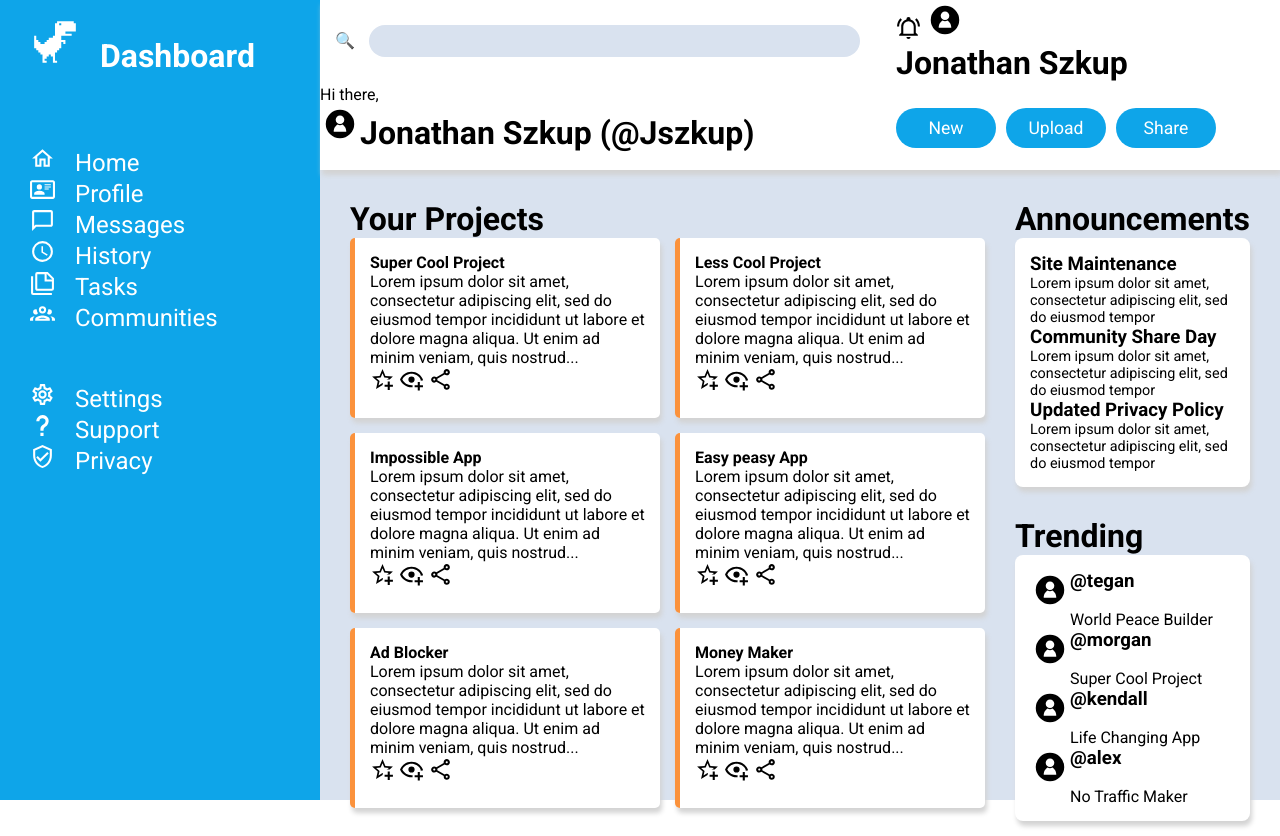
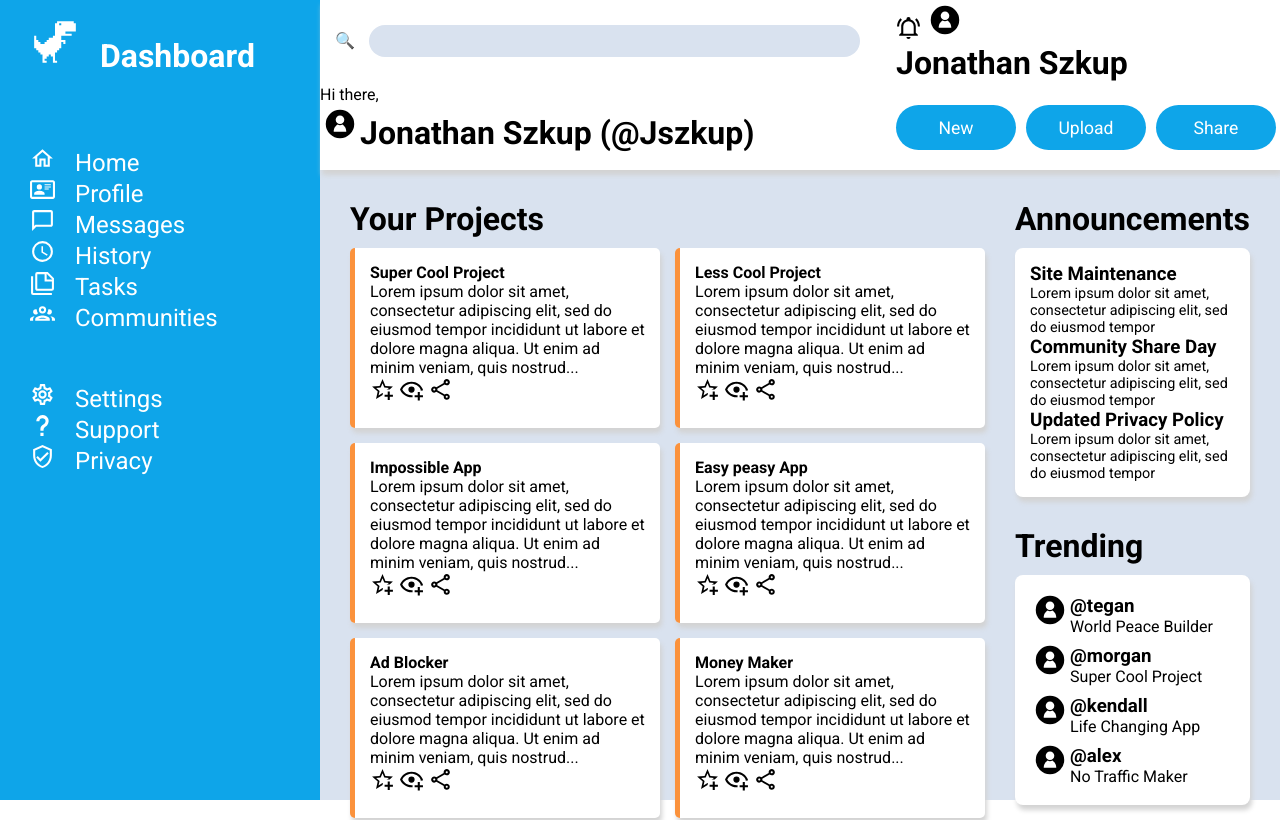
Before and after one commit to JSzkup/odin-admin-dashboard, a plain HTML site: page index.html in a window 1280 px wide. Drawn offline with Linux system fonts and the light colour scheme; a web font is replaced by a local one.

Commit message:
align trending user boxes, add space below content titles, adjust button sizes, remove min-content from content row creation

```diff
--- a/index.html
+++ b/index.html
@@ -61,7 +61,7 @@
     <div class="content">
 
         <div class="project-cards">
-            <h1>Your Projects</h1>
+            <h1 class="content-title">Your Projects</h1>
 
             <div class="projects">
 
@@ -136,7 +136,7 @@
         </div>
 
         <div class="announcements">
-            <h1>Announcements</h1>
+            <h1 class="content-title">Announcements</h1>
 
             <div class="announcement-container">
                 <div class="announcement-items">
@@ -156,7 +156,7 @@
         </div>
 
         <div class="trending">
-            <h1>Trending</h1>
+            <h1 class="content-title">Trending</h1>
 
             <div class="trending-users">
                 <div class="user">
--- a/styles.css
+++ b/styles.css
@@ -95,8 +95,8 @@ ul {
     border-radius: 100px;
 
     padding: 5px;
-    width: 100px;
-    height: 40px;
+    width: 120px;
+    height: 45px;
 }
 
 #user-upload {
@@ -137,7 +137,7 @@ ul {
 
     display: grid;
     grid-template-columns: 3fr 1fr;
-    grid-template-rows: 1fr min-content;
+    grid-template-rows: 1fr 1fr;
 }
 
 .card,
@@ -147,7 +147,10 @@ ul {
 
     position: relative;
     z-index: 10;
+}
 
+.content-title {
+    margin-bottom: 10px;
 }
 
 .projects {
@@ -216,13 +219,25 @@ ul {
 .user {
     display: grid;
     grid-template-columns: .5fr 4fr;
+    height: 50px;
 }
 
 .user img {
     grid-column: 1;
+    grid-row: 1 / 3
 }
 
 .user h3,
 p {
     grid-column: 2;
+
 }
+
+.user h3 {
+    align-self: end;
+}
+
+.user p {
+    align-self: start;
+
+}
```
